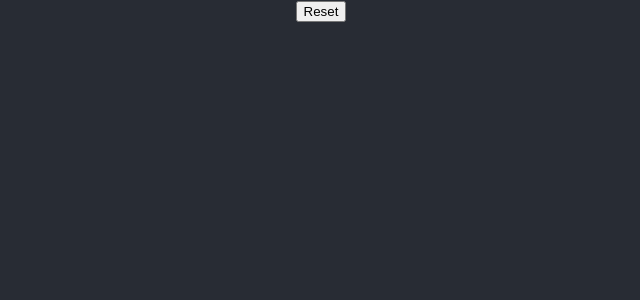
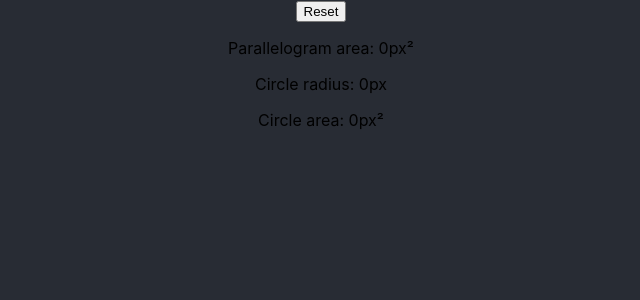
Before and after one commit to desktp/shapes, a React (Create React App) app: page / in a window 1280 px wide. Shown: the top 300 px of the page, without its empty margins (319-959 px from the left). Built offline with nearby package versions, Linux system fonts and the light colour scheme.

Commit message:
Fix parallelogram area calc; Render circle with correct radius

```diff
--- a/src/App.css
+++ b/src/App.css
@@ -5,7 +5,7 @@
   min-height: 100vh;
 }
 
-.root-canvas {
+canvas {
   min-height: 100vh;
   pointer-events: none;
   position: absolute;
--- a/src/App.js
+++ b/src/App.js
@@ -2,6 +2,7 @@ import React, { useState, useEffect } from 'react';
 import './App.css';
 import Point from './components/Point';
 import Button from './components/Button';
+import { getParallelogramArea, getCircleRadius } from './functions/math';
 
 const App = () => {
   const [points, setPoints] = useState([]);
@@ -40,7 +41,7 @@ const App = () => {
   }, [centerPoint]);
 
   const drawParallelogram = () => {
-    var c = document.querySelector("canvas");
+    var c = document.querySelector(".parallelogram-canvas");
     // Set canvas size to match screen
     c.width = document.body.clientWidth; //document.width is obsolete
     c.height = document.body.clientHeight; //document.height is obsolete
@@ -57,7 +58,7 @@ const App = () => {
   }
 
   const drawCircle = () => {
-    var c = document.querySelector("canvas");
+    var c = document.querySelector(".circle-canvas");
     // Set canvas size to match screen
     c.width = document.body.clientWidth; //document.width is obsolete
     c.height = document.body.clientHeight; //document.height is obsolete
@@ -65,7 +66,7 @@ const App = () => {
     var ctx = c.getContext("2d");
     ctx.strokeStyle = "yellow";
     ctx.beginPath();
-    ctx.arc(centerPoint.left, centerPoint.top, 50, 0, 2 * Math.PI);
+    ctx.arc(centerPoint.left, centerPoint.top, getCircleRadius(getParallelogramArea([...points, finalPoint])), 0, 2 * Math.PI);
     ctx.stroke();
   }
 
@@ -114,9 +115,22 @@ const App = () => {
   return (
     <>
       <div className="App" onClick={handleClick} onMouseMove={handleDrag}>
-        <canvas height="100vh" width="100vh" className="root-canvas" />
+        <canvas height="100vh" width="100vh" className="parallelogram-canvas" />
+        <canvas height="100vh" width="100vh" className="circle-canvas" />
         <Button onClick={handleReset} message={"Reset"} />
-        {points.map((point, index) => <Point key={point.top} top={point.top} left={point.left} onMouseDown={startDrag(index)} onMouseUp={stopDrag} draggable={points.length === 3} />)}
+        <p>Parallelogram area: {getParallelogramArea([...points, finalPoint])}px²</p>
+        <p>Circle radius: {getCircleRadius(getParallelogramArea([...points, finalPoint]))}px</p>
+        <p>Circle area: {(Math.pow(getCircleRadius(getParallelogramArea([...points, finalPoint])), 2) * Math.PI).toFixed(0)}px²</p>
+        {points.map((point, index) =>
+          <Point
+            key={index}
+            top={point.top}
+            left={point.left}
+            onMouseDown={startDrag(index)}
+            onMouseUp={stopDrag}
+            draggable={points.length === 3}
+          />
+        )}
         {finalPoint.top && <Point top={finalPoint.top} left={finalPoint.left} final />}
         {centerPoint.top && <Point top={centerPoint.top} left={centerPoint.left} final />}
       </div>
```
